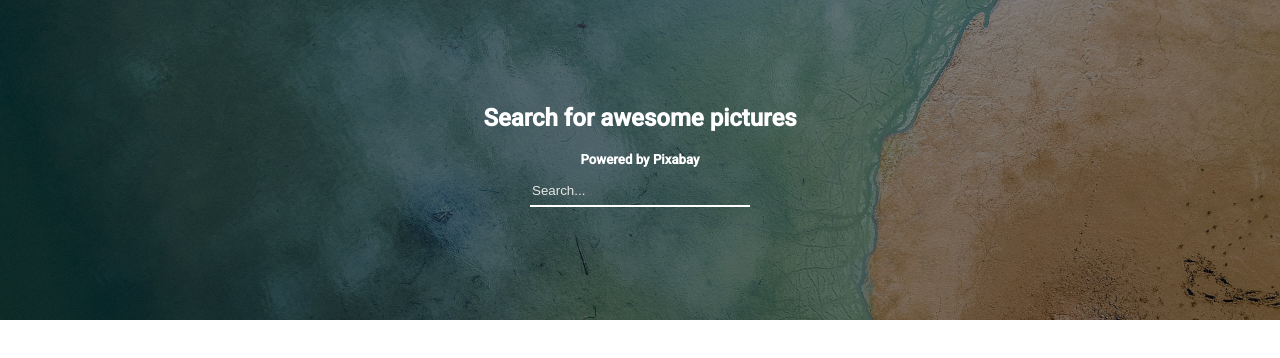
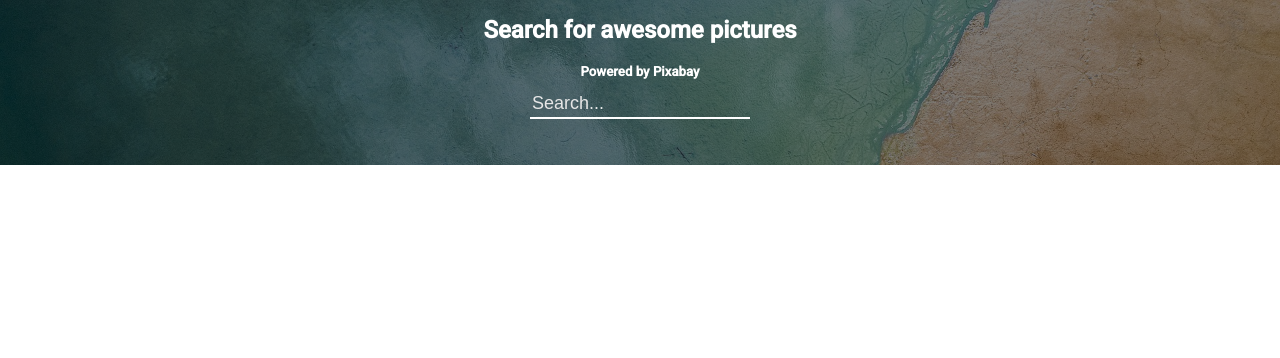
Before and after one commit to Wolfenek/Pixabay-Search-App, a React (Create React App) app: page / in a window 1280 px wide. Shown: the top 358 px of the page. Built offline with nearby package versions, Linux system fonts and the light colour scheme; the HTML template or start-up script is replaced by a standard one.

Commit message:
added debounce from lodash to API call

```diff
--- a/package.json
+++ b/package.json
@@ -8,7 +8,7 @@
     "axios": "^0.18.0",
     "react": "^16.7.0",
     "react-dom": "^16.7.0",
-    "react-scripts": "2.1.3"
+    "react-scripts": "3.0.0"
   },
   "scripts": {
     "start": "react-scripts start",
--- a/src/App.css
+++ b/src/App.css
@@ -4,10 +4,12 @@
 
 .wrapper {
   display: flex;
+  position: fixed;
   color: white;
-  padding: 40px;
+  margin-bottom: 20px;
+  padding: 0 20px 20px 20px;
   width: 100%;
-  height: 40vh;
+  height: 165px;
   background-image: linear-gradient(rgba(0, 0, 0, 0.5), rgba(0, 0, 0, 0.5)), url(beach.jpg);
   background-size: cover;
   background-repeat: no-repeat;
@@ -18,6 +20,7 @@
 
 .search {
   display: flex;
+  font-size: 22px;
   flex-direction: column;
   width: 220px;
   margin-bottom: 20px;
@@ -25,14 +28,17 @@
 
 .search input {
   min-height: 30px;
+  font-size: 18px;
   border: 0;
   border-bottom: 2px white solid;
   background: none;
-  color: white;
+  color: silver;
   outline: none;
 }
 
 .search input::placeholder { color:#e6e6e6; }
+
+.search input:focus { box-shadow: 0 10px 20px -8px rgba(255,255,255,.5); }
 
 .claim {
   text-align: center;
@@ -48,7 +54,7 @@
 /* CSS for ShowUp.js */
 .container {
   max-width: 900px;
-  margin: 20px auto;
+  margin: 0 auto;
 }
 
 .grid {
@@ -57,7 +63,6 @@
   grid-column-gap: 5px;
   grid-row-gap: 20px;
   text-align: center;
-  /* grid-template-rows: 1fr 1fr 1fr;  */
 }
 
 .grid img {
--- a/src/components/Claim.js
+++ b/src/components/Claim.js
@@ -1,4 +1,4 @@
-import React, { Component, Fragment } from 'react'
+import React, { Fragment } from 'react'
 
 function Claim() {
   return (
--- a/src/components/Search.js
+++ b/src/components/Search.js
@@ -1,60 +1,63 @@
-import React, { Component, Fragment } from 'react';
-import axios from 'axios';
-import ShowUp from './ShowUp';
-import Claim from './Claim';
-import SearchField from './SearchField';
+import React, { Component, Fragment } from "react";
+import axios from "axios";
+import ShowUp from "./ShowUp";
+import Claim from "./Claim";
+import SearchField from "./SearchField";
+import debounce from "lodash/debounce";
 
 class Search extends Component {
   state = {
-    search: '',
-    apiUrl: 'https://pixabay.com/api/?key=3853168-44bf84f3cbf2fc4d3b25e031e',
+    search: "",
+    apiUrl: "https://pixabay.com/api/?key=3853168-44bf84f3cbf2fc4d3b25e031e",
+    // debouncing API call by number of miliseconds below
+    delay: 650,
     // images will be injected in the array below
     images: []
-  }
-  onTextChange = (e) => {
+  };
+
+  makeApiRequest = debounce(() => {
+    axios
+      .get(`${this.state.apiUrl}&q=${this.state.search}&image_type=photo`)
+      .then(res => this.setState({ images: res.data.hits }))
+      .catch(err => console.log(err));
+  }, `${this.state.delay}`);
+
+  onTextChange = e => {
     //assigning two way binding to a variable, so it's usable in if/else statement
     const val = e.target.value;
-    this.setState({
+    this.setState(
+      {
         [e.target.name]: val
       },
       //callback function
       () =>
         //if e.target.value (in val) is an empty string, clear out the array and display nothing
         {
-      if(val === '') {
+          if (val.trim() === "") {
             this.setState({
               images: []
-        })
+            });
           } else {
             // Axios request
-        axios.get(`${this.state.apiUrl}&q=${this.state.search}&image_type=photo`)
-        .then(res => this.setState({images: res.data.hits}))
-        .catch(err => console.log(err));
+            this.makeApiRequest();
           }
         }
     );
-  }
+  };
 
   render() {
-    // const { classes } = this.props;
-    // console.log(this.state.images)
     return (
       <Fragment>
-      <div className='wrapper'>
+        <div className="wrapper">
           <Claim />
-        <SearchField onTextChange={this.onTextChange}/>
-        {/* <div className='search'>
-          <input
-          name='search'
-          onChange={this.onTextChange}
-          placeholder='Search...'
-          ></input>
-        </div> */}
+          <SearchField onTextChange={this.onTextChange} />
         </div>
         {/* needed for clearing if input is empty */}
-      {this.state.images.length > 0 ? (<ShowUp images={this.state.images} />) : null}
+        {this.state.images.length > 0 ? (
+          <ShowUp images={this.state.images} />
+        ) : null}
       </Fragment>
-    )
+    );
   }
 }
 
--- a/src/components/SearchField.js
+++ b/src/components/SearchField.js
@@ -1,4 +1,5 @@
 import React from 'react';
+import PropTypes from 'prop-types';
 
 const SearchField = (props) => {
   return (
@@ -14,4 +15,8 @@ const SearchField = (props) => {
   );
 };
 
+SearchField.propTypes = {
+  onTextChange: PropTypes.func.isRequired
+}
+
 export default SearchField;
```
Also changed, not shown: src/App.js (+2 -5 lines), src/components/ShowUp.js (+0 -10 lines), 1 other file (tests, documents, lock files or other folders). Lines whose indentation alone changed are shown as unchanged.
